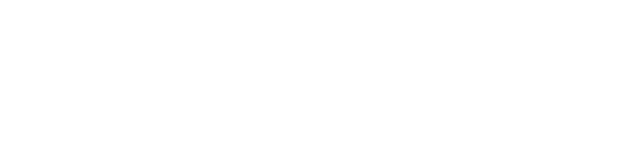
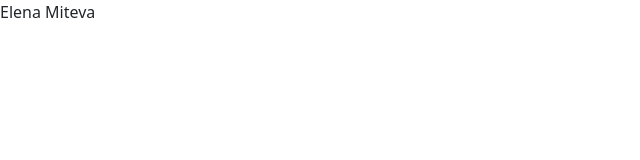
Before and after one commit to webpxl/41dvo1070-werkplekleren-1-portfolio-25-26-grdvo-ElenaMitevaPXL, a plain HTML site: page index.html in a window 1280 px wide. Shown: the whole page, without its empty margins (0-640 px from the left). Drawn offline with nearby package versions, Linux system fonts and the light colour scheme.

Commit message:
First Commmit

```diff
--- a/index.html
+++ b/index.html
@@ -7,6 +7,6 @@
     <link href="https://cdn.jsdelivr.net/npm/bootstrap@5.3.0/dist/css/bootstrap.min.css" rel="stylesheet">
 </head>
 <body>
-
+    <p>Elena Miteva</p>
 </body>
 </html>
```
